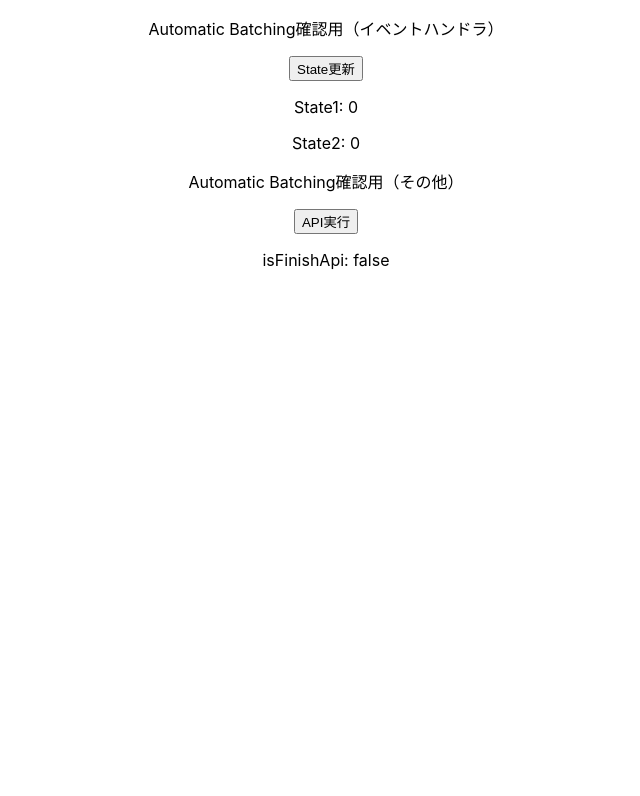
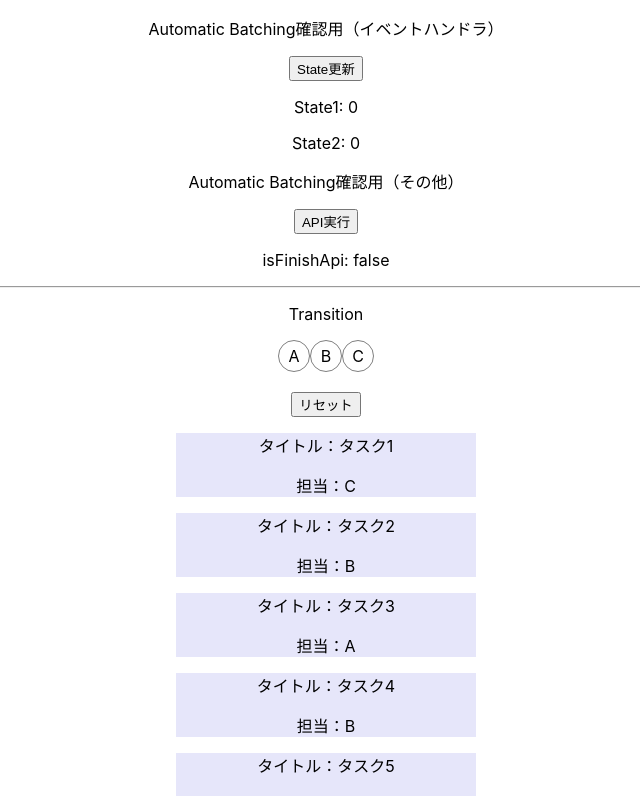
Before and after one commit to sayuri-hamada/react18-explanation-react18, a React (Create React App) app: page / in a window 1280 px wide. Shown: the top 796 px of the page, without its empty margins (314-954 px from the left). Built offline with nearby package versions, Linux system fonts and the light colour scheme.

Commit message:
startTransitionを設定

```diff
--- a/src/App.tsx
+++ b/src/App.tsx
@@ -2,12 +2,15 @@
 import './App.css';
 import { AutoBacthEventHandler } from './components/AutoBacthEventHandler';
 import { AutoBatchOther } from './components/AutoBatchOther';
+import { Transition } from './components/Transition';
 
 function App() {
   return (
     <div className="App">
       <AutoBacthEventHandler />
-      <AutoBatchOther/>
+      <AutoBatchOther />
+      <hr />
+      <Transition />
     </div>
   );
 }
--- /dev/null
+++ b/src/components/Avater.tsx
@@ -0,0 +1,21 @@
+import { ReactNode } from 'react';
+
+type Props = {
+  children: ReactNode;
+  isSelected?: boolean;
+  onClick: (assignee: string) => void;
+}
+export const Avater = ({ children, isSelected = false, onClick }: Props) => {
+  const border = isSelected ? '3px solid orange' : '1px solid gray'
+  return (
+    <div style={{
+      width: '30px',
+      height: '30px',
+      border,
+      borderRadius: '50%',
+      textAlign: 'center',
+      lineHeight: '30px',
+      userSelect: 'none',
+    }} onClick={()=> onClick(`${children}`)}>{children}</div>
+  )
+}
--- /dev/null
+++ b/src/components/Transition.tsx
@@ -0,0 +1,64 @@
+import { useState, startTransition } from "react";
+import { Avater } from "./Avater";
+
+type Task = {
+  id: number;
+  title: string;
+  assignee: string;
+}
+const member = {
+  a: 'A',
+  b: 'B',
+  c: 'C'
+}
+
+const generateDummyTasks = ():Task[] => {
+  return Array(10000).fill('').map((_, index) => {
+    const addedIndex = index + 1;
+    return {
+      id: addedIndex,
+      title: `タスク${addedIndex}`,
+      assignee: addedIndex % 3 === 0 ? member.a : addedIndex % 2 === 0 ? member.b : member.c
+    }
+  })
+}
+
+const tasks = generateDummyTasks();
+
+const fillteringAssignee = (assignee: string) => {
+  if (assignee === '') return tasks;
+  return tasks.filter((task) => task.assignee === assignee);
+}
+
+export const Transition = () => {
+  const [selectedAssignee, setSelectedAssignee] = useState<string>('');
+  const [taskList, setTaskList] = useState<Task[]>(tasks);
+
+  const onClickAssignee = (assignee: string) => {
+    setSelectedAssignee(assignee);
+    startTransition(() => {
+      // 緊急性の高くないものを指定する
+      setTaskList(fillteringAssignee(assignee));
+    })
+  }
+
+  return (
+    <div>
+      <p>Transition</p>
+      <div style={{ display: 'flex', justifyContent: 'center' }}>
+        <Avater isSelected={selectedAssignee === member.a} onClick={onClickAssignee}>{member.a}</Avater>
+        <Avater isSelected={selectedAssignee === member.b} onClick={onClickAssignee}>{member.b}</Avater>
+        <Avater isSelected={selectedAssignee === member.c} onClick={onClickAssignee}>{member.c}</Avater>
+      </div>
+      <br />
+      <button onClick={()=>onClickAssignee('')}>リセット</button>
+
+      {taskList.map((task) => (
+        <div key={task.id} style={{ width: '300px', margin: 'auto', background: 'lavender' }}>
+          <p>タイトル：{task.title}</p>
+          <p>担当：{task.assignee}</p>
+        </div>
+      ))}
+    </div>
+  )
+}
```
